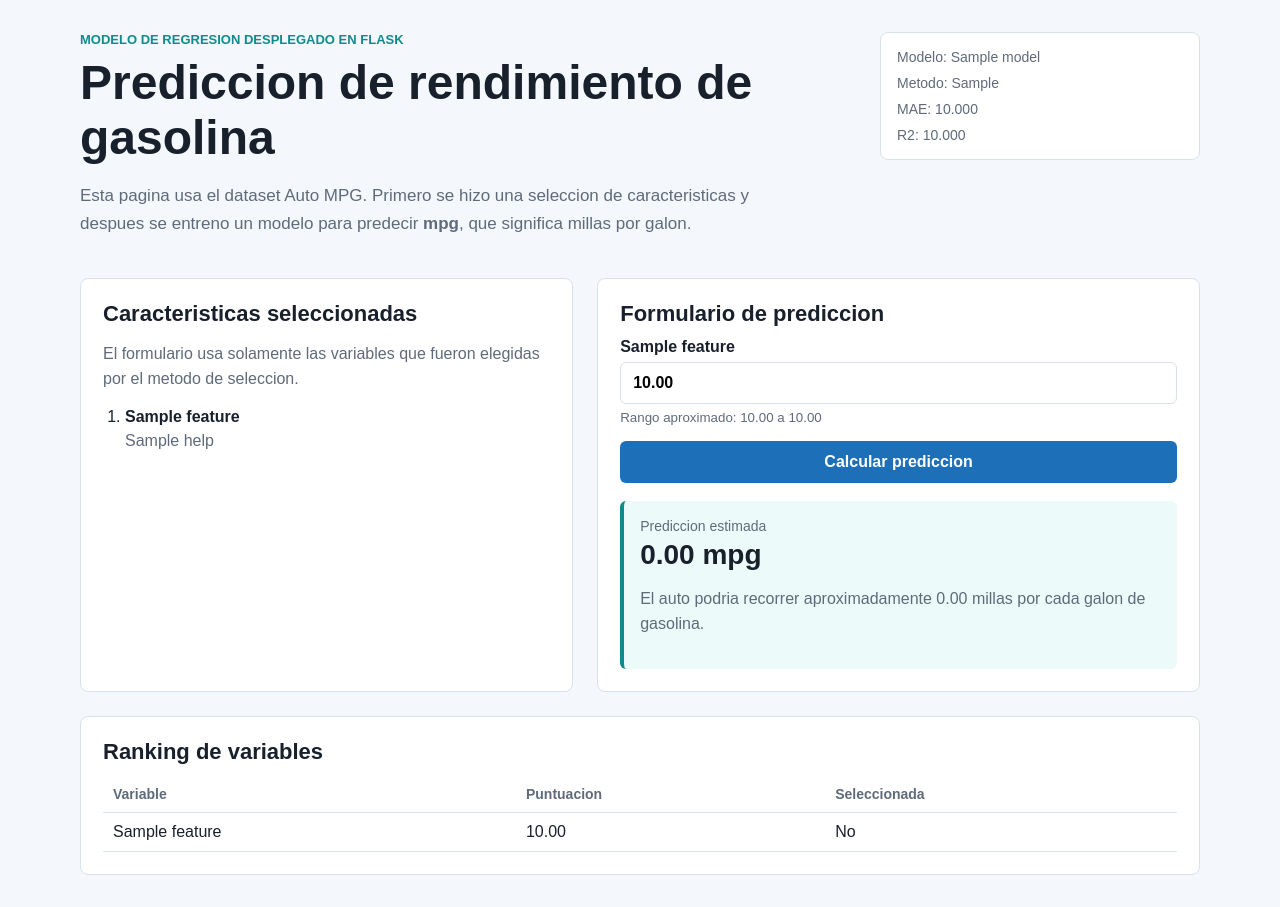
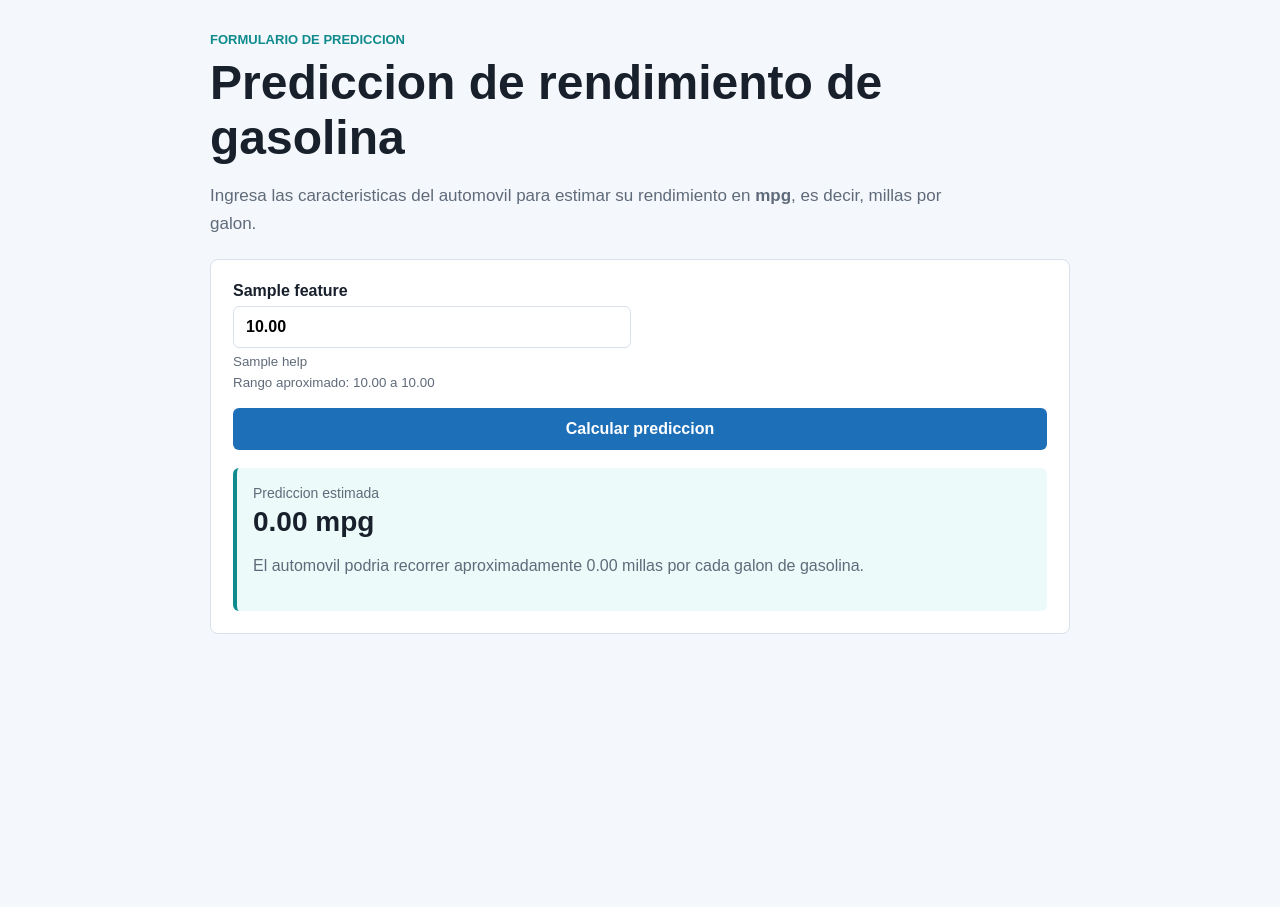
Before and after one commit to javier20230069/auto-mpg-prediccion, a Flask app: template templates/index.html in a window 1280 px wide. After the commit the page ends 634 px from the top, so only its background shows below. Run offline with Flask 3, Linux system fonts and the light colour scheme; the template is opened without the code that fills it: most values are stand-ins (such as "Sample title", 1, 10 or a date in 2020); parts of the project's set-up code (start-up, migrations or seed data) failed here and were passed over.

Commit message:
Simplificar formulario de prediccion

```diff
--- a/static/style.css
+++ b/static/style.css
@@ -24,17 +24,13 @@ body {
 }
 
 .page {
-  width: min(1120px, calc(100% - 32px));
+  width: min(860px, calc(100% - 32px));
   margin: 0 auto;
   padding: 32px 0;
 }
 
 .header {
-  display: grid;
-  grid-template-columns: 1fr 320px;
-  gap: 24px;
-  align-items: start;
-  margin-bottom: 24px;
+  margin-bottom: 22px;
 }
 
 .eyebrow {
@@ -61,30 +57,10 @@ h2 {
 }
 
 .intro {
-  max-width: 720px;
+  max-width: 760px;
   color: var(--muted);
   font-size: 17px;
   line-height: 1.6;
-}
-
-.metrics {
-  display: grid;
-  gap: 10px;
-  padding: 16px;
-  border: 1px solid var(--line);
-  background: var(--panel);
-  border-radius: 8px;
-}
-
-.metrics span {
-  color: var(--muted);
-  font-size: 14px;
-}
-
-.layout {
-  display: grid;
-  grid-template-columns: 0.9fr 1.1fr;
-  gap: 24px;
 }
 
 .panel {
@@ -117,7 +93,8 @@ h2 {
 
 .form {
   display: grid;
-  gap: 16px;
+  grid-template-columns: repeat(2, minmax(0, 1fr));
+  gap: 18px;
 }
 
 label {
@@ -148,6 +125,7 @@ button {
   font-weight: 700;
   font-size: 16px;
   cursor: pointer;
+  grid-column: 1 / -1;
 }
 
 button:hover {
@@ -182,35 +160,8 @@ button:hover {
   padding: 12px;
 }
 
-.ranking-panel {
-  margin-top: 24px;
-}
-
-.table-wrap {
-  overflow-x: auto;
-}
-
-table {
-  width: 100%;
-  border-collapse: collapse;
-  min-width: 520px;
-}
-
-th,
-td {
-  text-align: left;
-  border-bottom: 1px solid var(--line);
-  padding: 10px;
-}
-
-th {
-  color: var(--muted);
-  font-size: 14px;
-}
-
 @media (max-width: 820px) {
-  .header,
-  .layout {
+  .form {
     grid-template-columns: 1fr;
   }
 }
--- a/templates/index.html
+++ b/templates/index.html
@@ -9,40 +9,15 @@
 <body>
   <main class="page">
     <section class="header">
-      <div>
-        <p class="eyebrow">Modelo de regresion desplegado en Flask</p>
+      <p class="eyebrow">Formulario de prediccion</p>
       <h1>Prediccion de rendimiento de gasolina</h1>
       <p class="intro">
-          Esta pagina usa el dataset Auto MPG. Primero se hizo una seleccion de caracteristicas
-          y despues se entreno un modelo para predecir <strong>mpg</strong>, que significa millas por galon.
+        Ingresa las caracteristicas del automovil para estimar su rendimiento en
+        <strong>mpg</strong>, es decir, millas por galon.
       </p>
-      </div>
-      <div class="metrics">
-        <span>Modelo: {{ feature_info.model }}</span>
-        <span>Metodo: {{ feature_info.feature_selection }}</span>
-        <span>MAE: {{ "%.3f"|format(feature_info.metrics.mae) }}</span>
-        <span>R2: {{ "%.3f"|format(feature_info.metrics.r2) }}</span>
-      </div>
     </section>
 
-    <section class="layout">
-      <aside class="panel">
-        <h2>Caracteristicas seleccionadas</h2>
-        <p>
-          El formulario usa solamente las variables que fueron elegidas por el metodo de seleccion.
-        </p>
-        <ol class="feature-list">
-          {% for feature in feature_info.feature_metadata %}
-            <li>
-              <strong>{{ feature.label }}</strong>
-              <span>{{ feature.help }}</span>
-            </li>
-          {% endfor %}
-        </ol>
-      </aside>
-
-      <section class="panel">
-        <h2>Formulario de prediccion</h2>
+    <section class="panel prediction-panel">
       <form method="post" class="form">
         {% for feature in feature_info.feature_metadata %}
           <label>
@@ -56,6 +31,7 @@
               value="{{ form_values.get(feature.name, '%.2f'|format(feature.mean)) }}"
               required
             >
+            <small>{{ feature.help }}</small>
             <small>Rango aproximado: {{ "%.2f"|format(feature.min) }} a {{ "%.2f"|format(feature.max) }}</small>
           </label>
         {% endfor %}
@@ -68,7 +44,7 @@
           <span>Prediccion estimada</span>
           <strong>{{ "%.2f"|format(prediction) }} mpg</strong>
           <p>
-              El auto podria recorrer aproximadamente {{ "%.2f"|format(prediction) }}
+            El automovil podria recorrer aproximadamente {{ "%.2f"|format(prediction) }}
             millas por cada galon de gasolina.
           </p>
         </div>
@@ -78,31 +54,6 @@
         <div class="error">{{ error }}</div>
       {% endif %}
     </section>
-    </section>
-
-    <section class="panel ranking-panel">
-      <h2>Ranking de variables</h2>
-      <div class="table-wrap">
-        <table>
-          <thead>
-            <tr>
-              <th>Variable</th>
-              <th>Puntuacion</th>
-              <th>Seleccionada</th>
-            </tr>
-          </thead>
-          <tbody>
-            {% for row in feature_info.ranking %}
-              <tr>
-                <td>{{ row.feature }}</td>
-                <td>{{ "%.2f"|format(row.score) }}</td>
-                <td>{{ "Si" if row.selected else "No" }}</td>
-              </tr>
-            {% endfor %}
-          </tbody>
-        </table>
-      </div>
-    </section>
   </main>
 </body>
 </html>
```
Lines whose indentation alone changed are shown as unchanged.
